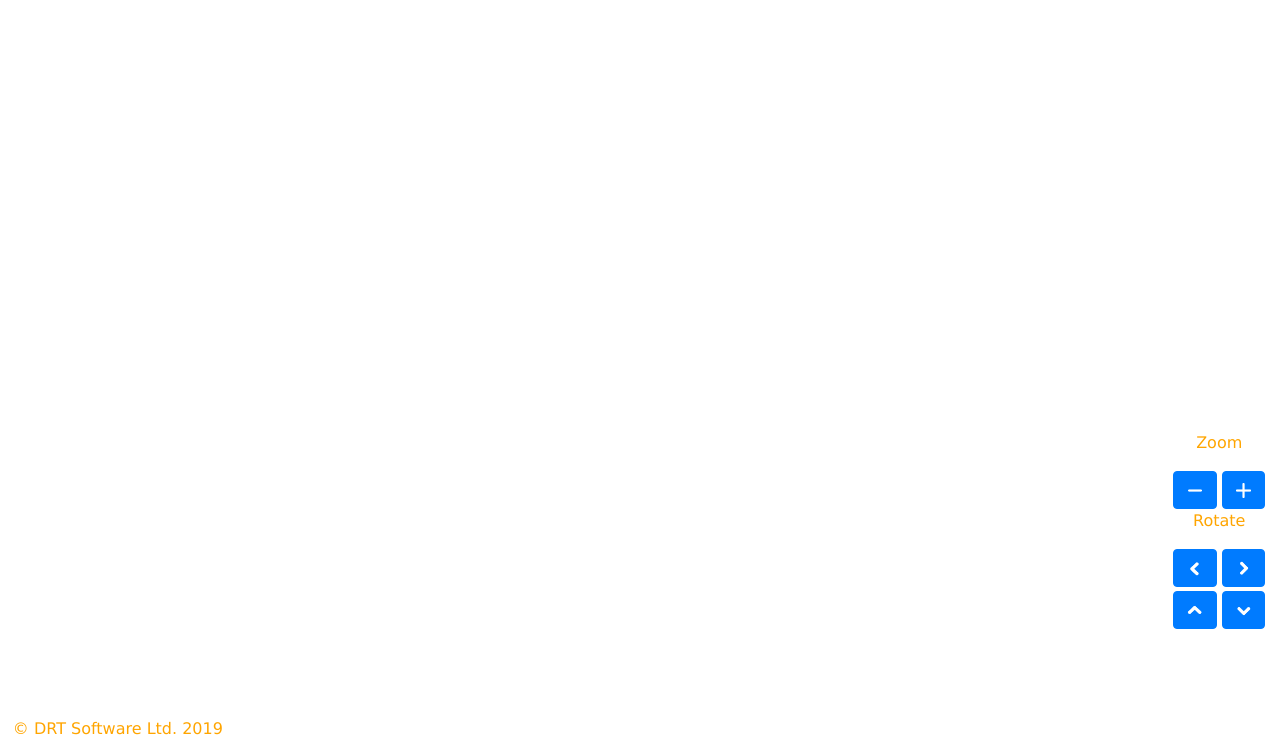
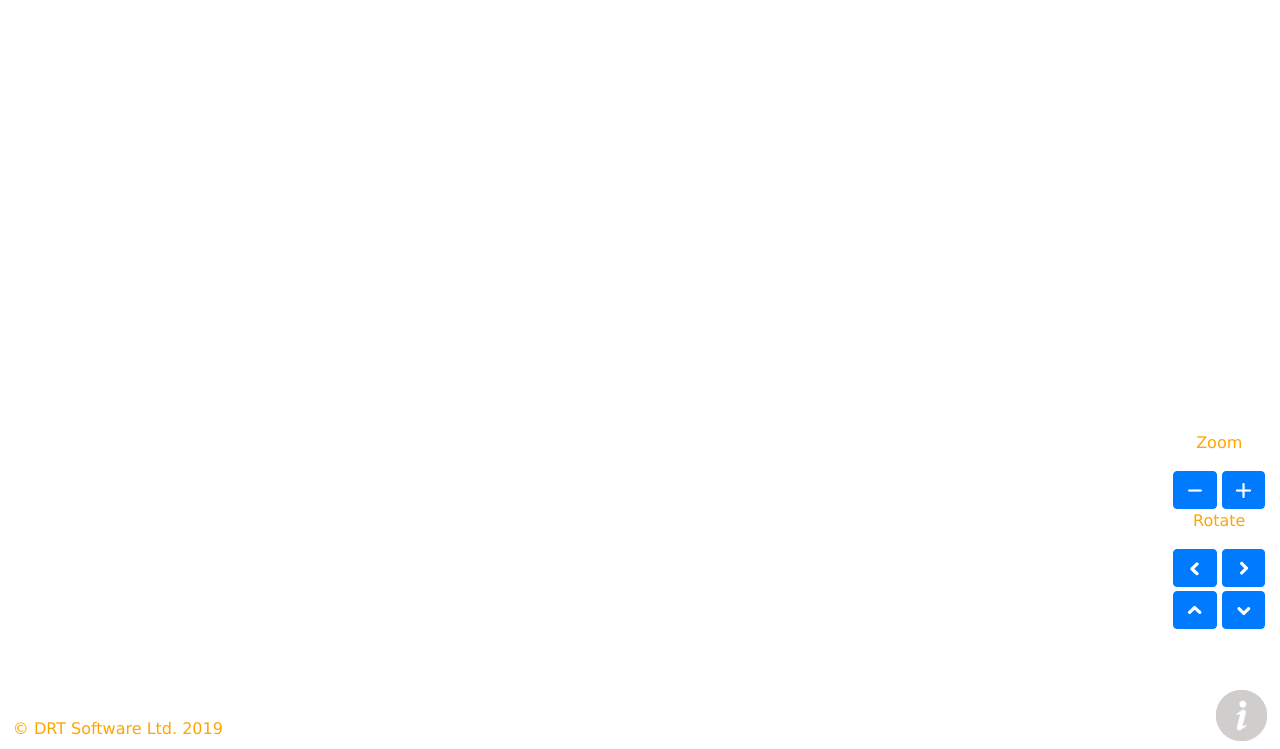
Before and after one commit to DoctorTone/BarChartDemo, a website: page barChart.html in a window 1280 px wide. Shown: the part 51-800 px from the top of the page. Drawn offline with nearby package versions, Linux system fonts and the light colour scheme.

Commit message:
Added info image.

```diff
--- a/barChart.html
+++ b/barChart.html
@@ -32,6 +32,9 @@
         <button type="button" id="rotateDown" class="btn btn-primary"><img src="./images/downWhite.png"></button>
       </div>
     </div>
+    <div id="info" class="panel">
+      <img src="./images/info.png">
+    </div>
   </div>
   <script src="./src/js/index.js"></script>
 </body>
--- a/src/css/barChartStyles.css
+++ b/src/css/barChartStyles.css
@@ -32,6 +32,14 @@ body {
     left: 1%;
     width: 100%;
 }
+#info {
+    bottom: 1%;
+    right: 1%;
+    width: 10%;
+}
+#info img {
+    width: 100%;
+}
 
 /* Larger screens */
 @media (min-width: 1200px) {
```
